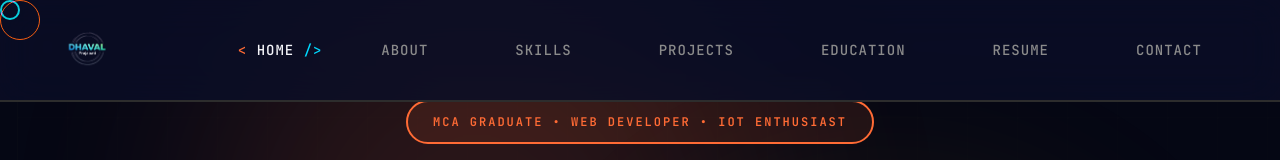
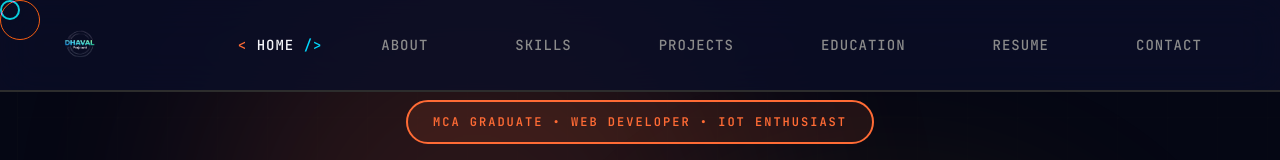
Before and after one commit to DhavalMCA/Dhaval-Prajapati-Portfolio-, a plain HTML site: page index.html in a window 1280 px wide. Shown: the top 160 px of the page. Drawn offline with Linux system fonts and the light colour scheme.

Commit message:
fix: reduce logo size from 50px to 40px

```diff
--- a/style.css
+++ b/style.css
@@ -220,9 +220,9 @@ nav.scrolled {
 }
 
 .logo-img {
-    height: 50px;
+    height: 40px;
     width: auto;
-    max-width: 300px;
+    max-width: 250px;
     object-fit: contain;
     transition: var(--transition);
     display: block;
```
